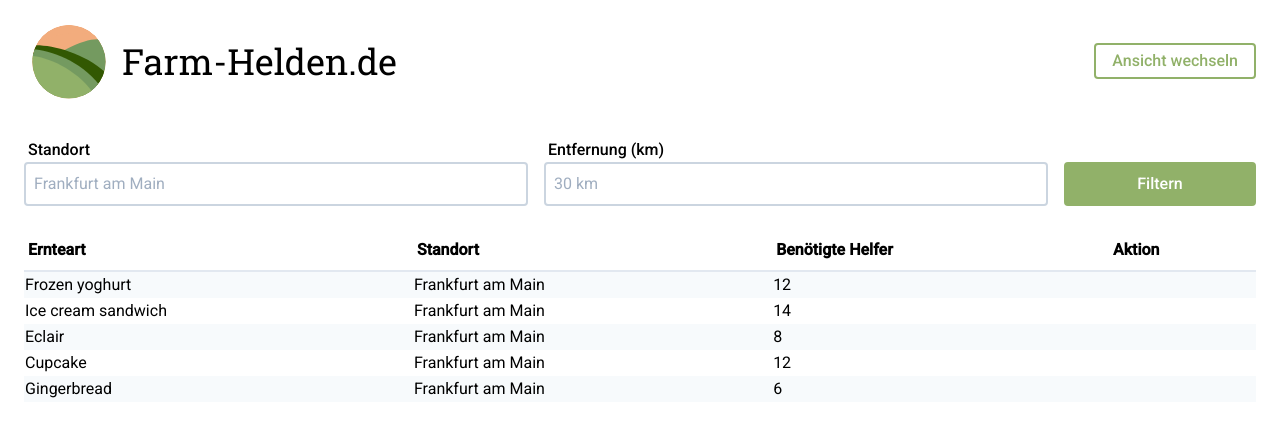
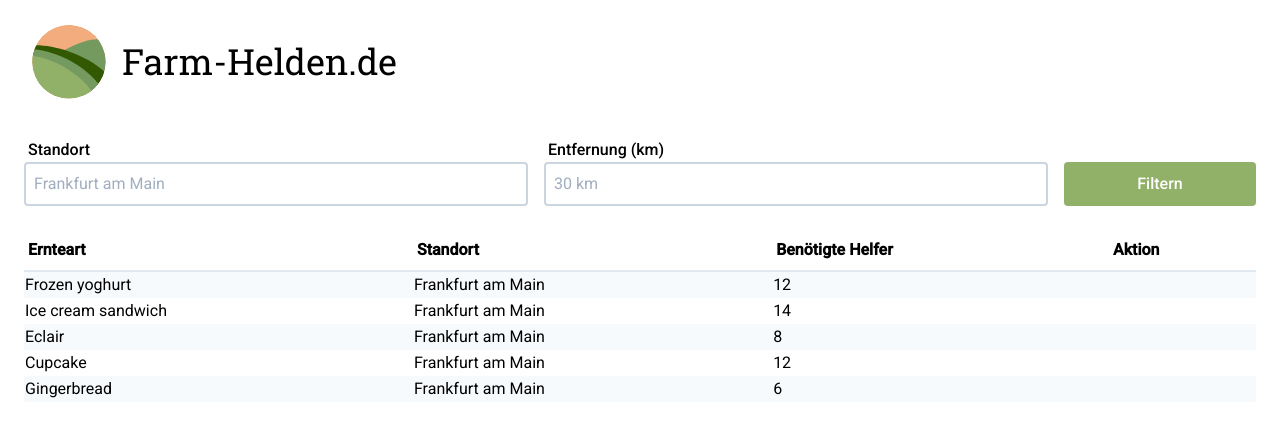
Before and after one commit to farmhelden/farmhelden-client, a Next.js app: page /helper in a window 1280 px wide. Shown: the top 436 px of the page. Built offline with nearby package versions, Linux system fonts and the light colour scheme; what tailwindcss-filters would draw is missing.

Commit message:
Remove view toggle from header

```diff
--- a/components/Header.tsx
+++ b/components/Header.tsx
@@ -12,9 +12,6 @@ const Header = () => {
           Farm-Helden.de
         </Title>
       </div>
-      <Link href="/helper">
-        <PrimaryButton theme="border">Ansicht wechseln</PrimaryButton>
-      </Link>
     </div>
   );
 };
```
